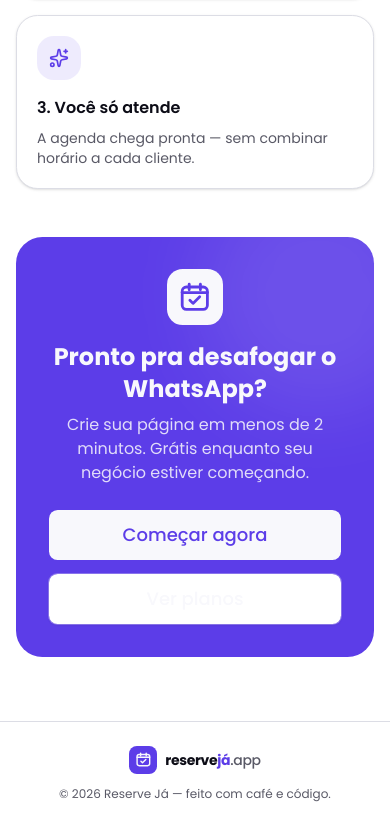
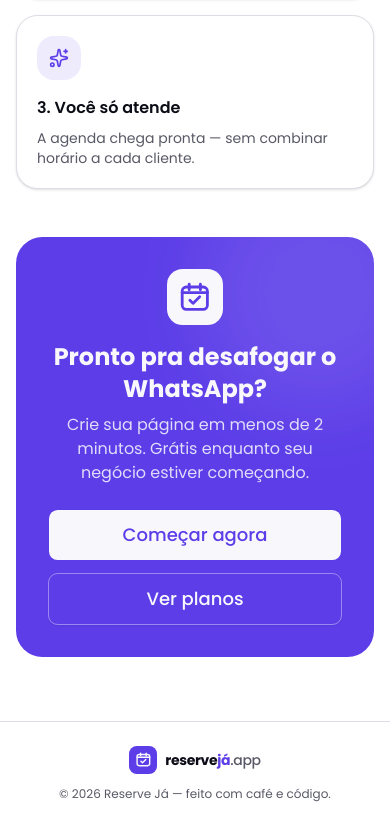
Before and after one commit to firminoweb/reserveja, a Next.js app: page / in a window 390 px wide. Shown: the part 1006-1832 px from the top of the page. Built offline with nearby package versions, Linux system fonts and the light colour scheme; no server answers.

Commit message:
feat: Layout and mobile fixies 2

```diff
--- a/src/app/(public)/page.tsx
+++ b/src/app/(public)/page.tsx
@@ -140,7 +140,7 @@ export default function HomePage() {
                 asChild
                 size="lg"
                 variant="outline"
-                className="border-primary-foreground/30 text-primary-foreground hover:bg-primary-foreground/10 hover:text-primary-foreground"
+                className="bg-transparent border-primary-foreground/40 text-primary-foreground hover:bg-primary-foreground/15 hover:text-primary-foreground hover:border-primary-foreground/60"
               >
                 <Link href="/precos">Ver planos</Link>
               </Button>
```
